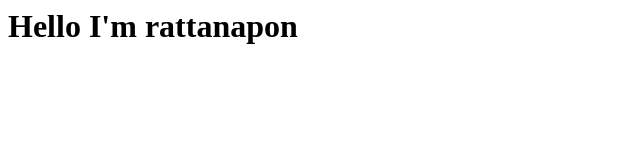
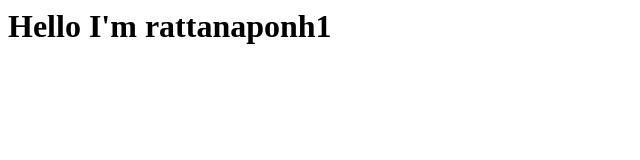
Before and after one commit to Rattanapon-Sri/Rattanapon-Sri.github.io, a plain HTML site: page index.html in a window 1280 px wide. Shown: the full height of the page, 0-640 px from the left. Drawn offline with Linux system fonts and the light colour scheme.

Commit message:
Update index.html

```diff
--- a/index.html
+++ b/index.html
@@ -1 +1 @@
-<h1>Hello I'm rattanapon</h1>
+<h1>Hello I'm rattanaponh1</h1>
```
